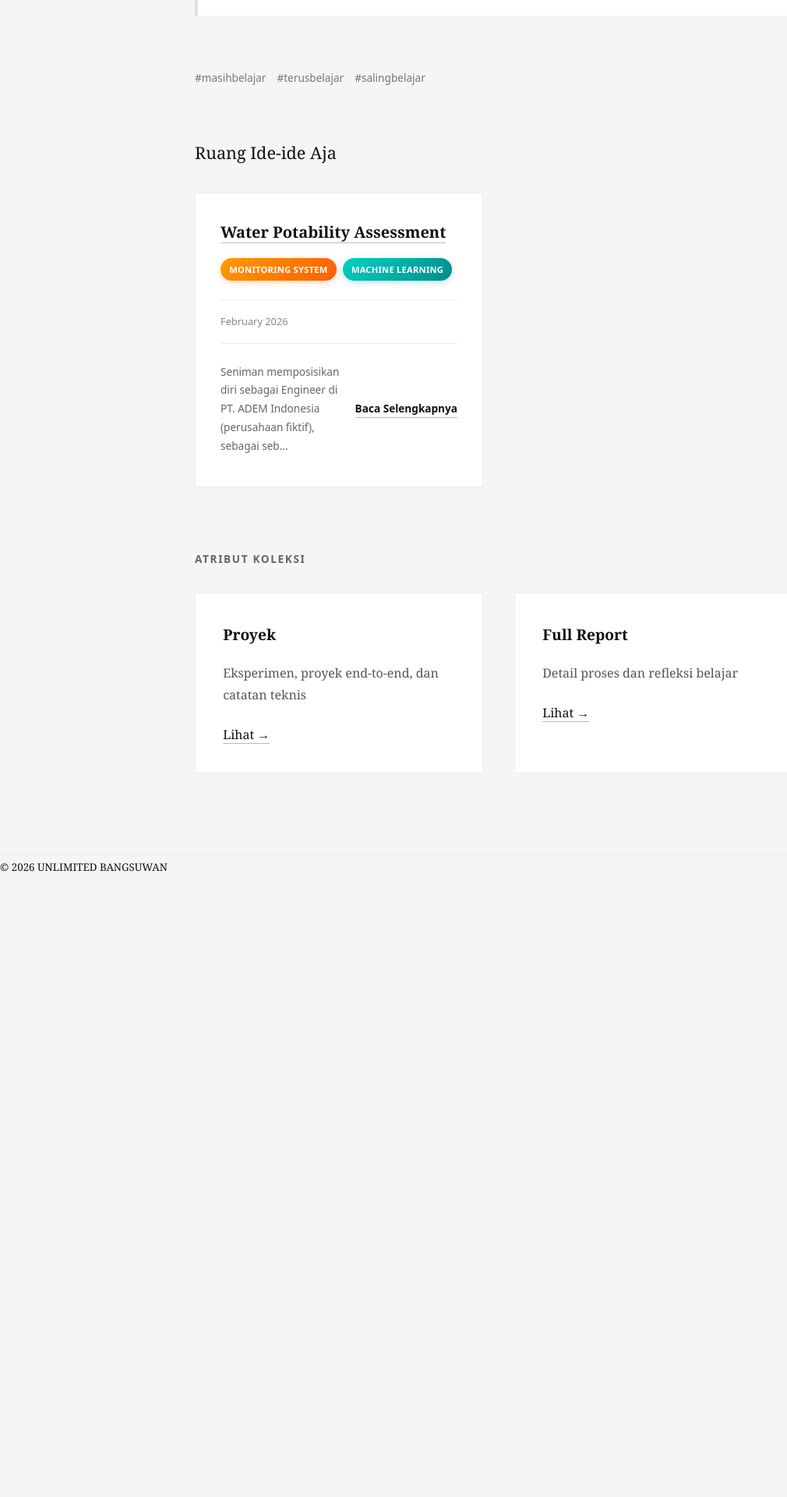
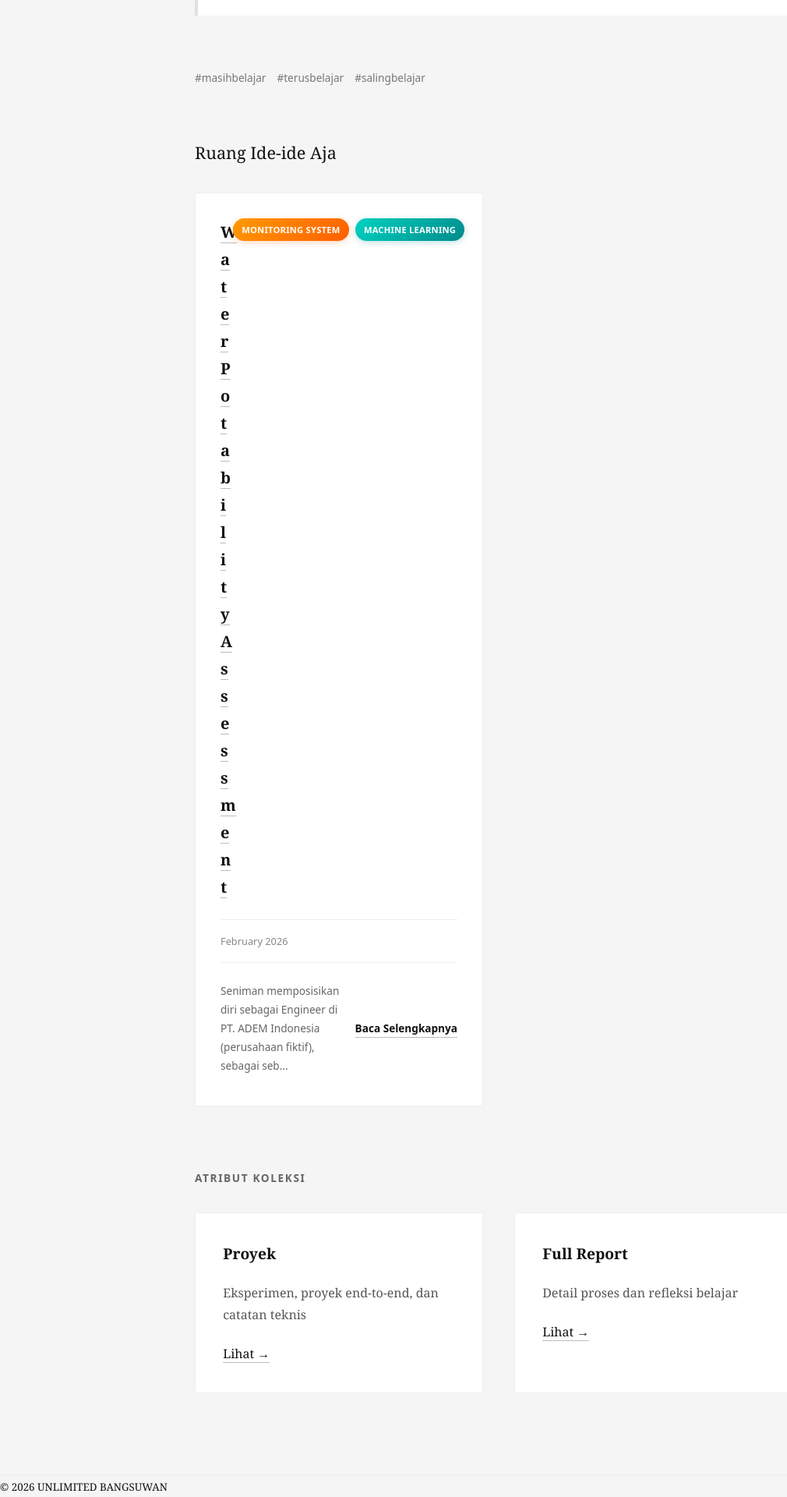
Before and after one commit to Sulbae/Sulbae.github.io, a Jekyll site: the page built from index.md, in a window 1280 px wide. Shown: the part 1276-3196 px from the top of the page at 78% size, without its empty margins (0-1010 px from the left). Built offline with Jekyll 4.4.1, drawn with Linux system fonts in a browser that asks for light colours; before the commit the page ends 2401 px from its top, so only the background shows below that.

Commit message:
Update home.css

```diff
--- a/assets/css/home.css
+++ b/assets/css/home.css
@@ -243,21 +243,23 @@ a:hover {
   justify-content: space-between;
   gap: 1rem;
   margin-bottom: 1rem;
-  flex-wrap: wrap;
+  flex-wrap: nowrap;
 }
 
 .project-title {
   margin: 0;
   font-size: 1.25rem;
   font-weight: 600;
-  flex: 1;
+  flex: 1 1 auto;
   min-width: 0; /* Mencegah flex overflow */
+  word-break: break-word;
 }
 
 .project-title a {
   color: #111;
   border-bottom: 1px solid #bbb;
   transition: border-color 0.2s;
+  display: inline;
 }
 
 .project-title a:hover {
@@ -268,9 +270,10 @@ a:hover {
 .project-tags-inline {
   display: flex;
   align-items: center;
-  flex-wrap: wrap;
+  flex-wrap: nowrap;
   flex-shrink: 0;
   gap: 0.5rem;
+  margin-left: auto;
 }
 
 .tag-badge {
@@ -317,10 +320,16 @@ a:hover {
   .project-header {
     flex-direction: column;
     align-items: flex-start;
+    gap: 0.75rem;
   }
 
   .project-tags-inline {
+    margin-left: 0;
     margin-top: 0.5rem;
+  }
+
+  .project-title {
+    width: 100%
   }
 }
 
```
